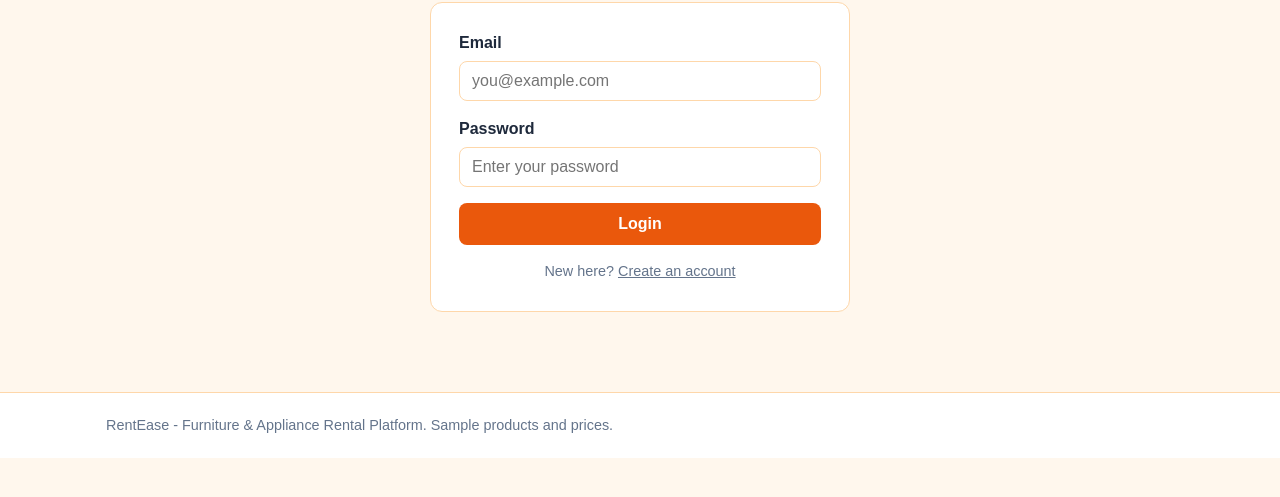
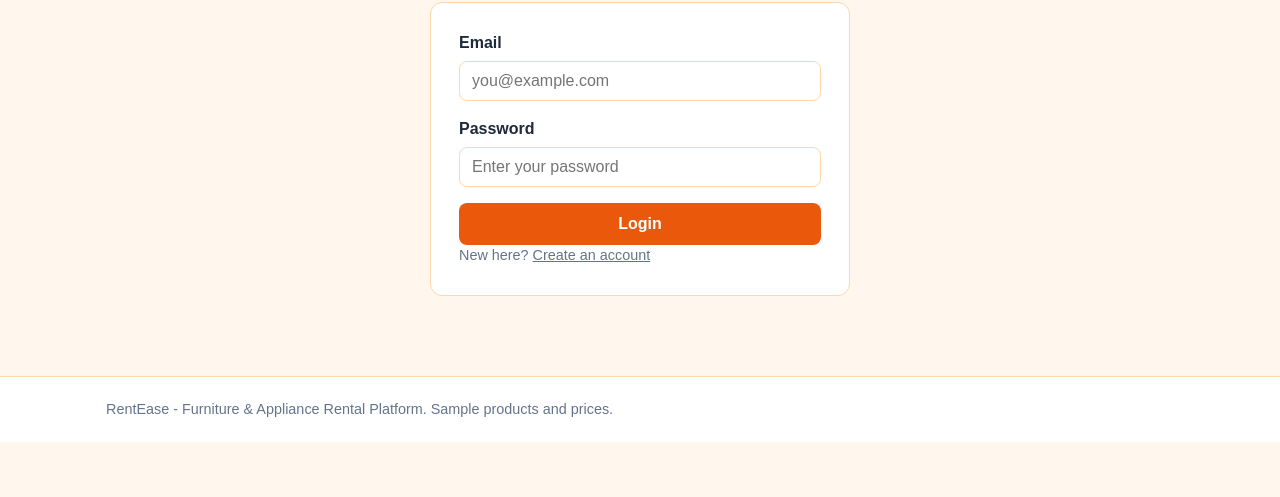
Before and after one commit to Dhruv-Rajani1604/rentease, a plain HTML site: page login.html in a window 1280 px wide. Shown: the part 169-666 px from the top of the page. Drawn offline with Linux system fonts and the light colour scheme.

```diff
--- a/login.html
+++ b/login.html
@@ -48,12 +48,6 @@
             font-size: 1rem;
             cursor: pointer;
         }
-        .meta{
-            color: #64748b;
-            font-size: 0.9rem;
-            text-align: center;
-            margin-top: 16px;
-        }
     </style>
 </head>
 <body>
```
